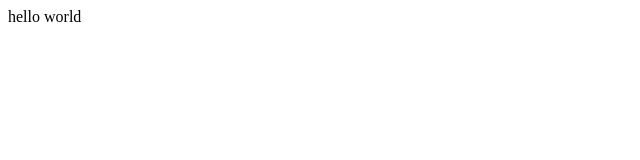
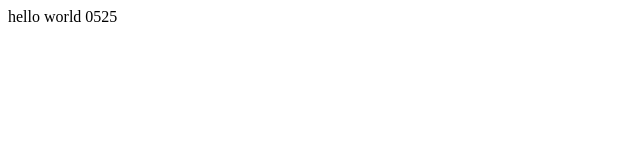
Before and after one commit to YEIF/java, a plain HTML site: page index.html in a window 1280 px wide. Shown: the full height of the page, 0-640 px from the left. Drawn offline with Linux system fonts and the light colour scheme.

Commit message:
20181109 0525

```diff
--- a/index.html
+++ b/index.html
@@ -9,7 +9,7 @@
 </head>
 
 <body>
-    <div>hello world
+    <div>hello world 0525
 
     </div>
 </body>
```
